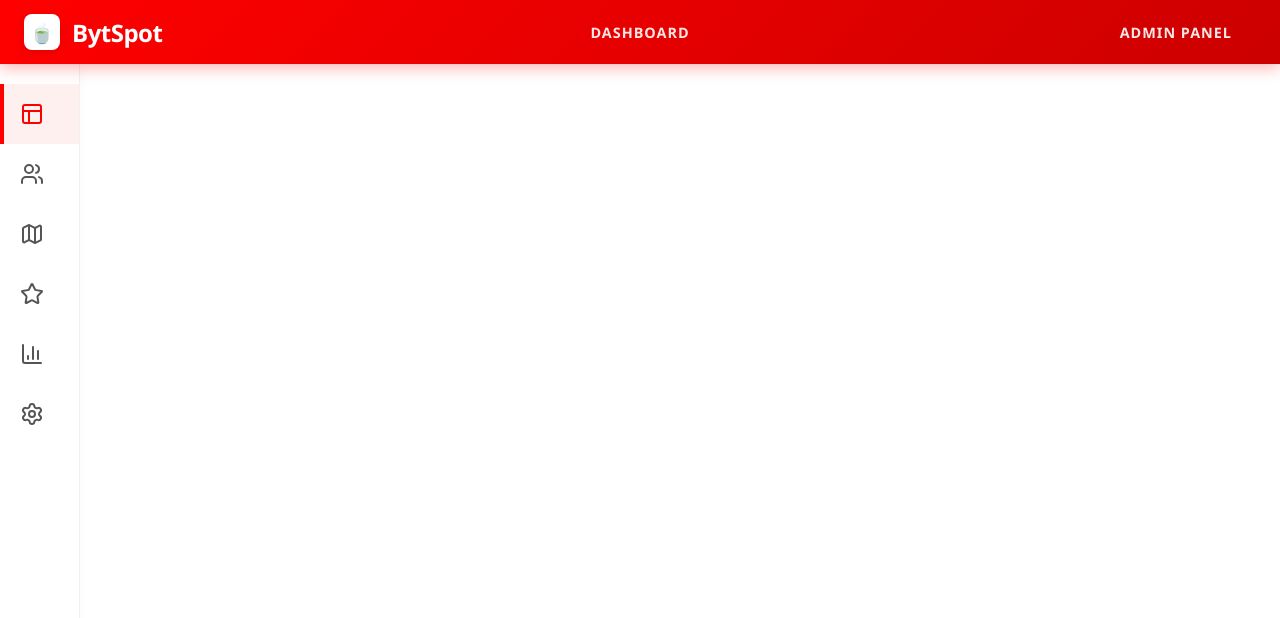
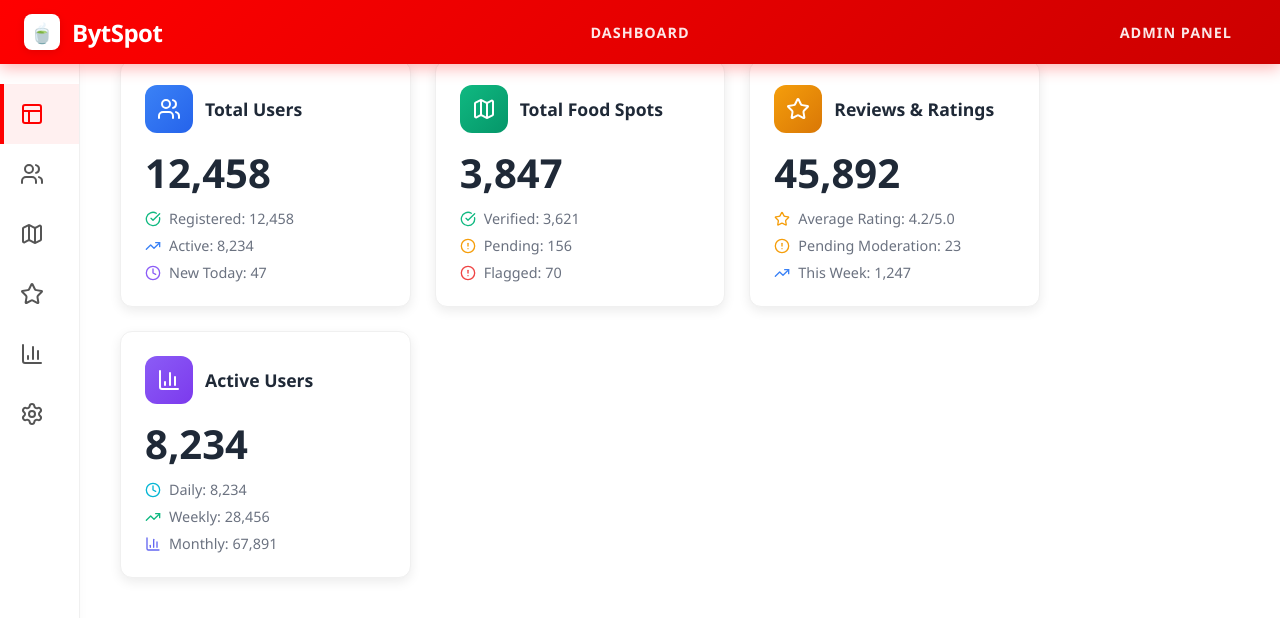
Before and after one commit to Sinxn-coder/chai-in, a React (Vite) app: page / in a window 1280 px wide. Shown: the top 618 px of the page. Built offline with nearby package versions, Linux system fonts and the light colour scheme.

Commit message:
Add comprehensive dashboard statistics cards

```diff
--- a/src/App.jsx
+++ b/src/App.jsx
@@ -1,5 +1,5 @@
 import React, { useState } from 'react';
-import { Layout, Users, Map, Star, BarChart3, Settings } from 'lucide-react';
+import { Layout, Users, Map, Star, BarChart3, Settings, TrendingUp, AlertCircle, CheckCircle, Clock } from 'lucide-react';
 
 export default function App() {
   const [activeTab, setActiveTab] = useState('dashboard');
@@ -18,10 +18,126 @@ export default function App() {
     return activeItem ? activeItem.name : 'Dashboard';
   };
 
+  const renderDashboard = () => {
+    return (
+      <div className="dashboard">
+        <div className="stats-grid">
+          {/* Total Users Card */}
+          <div className="stat-card">
+            <div className="stat-header">
+              <div className="stat-icon users">
+                <Users size={24} />
+              </div>
+              <h3>Total Users</h3>
+            </div>
+            <div className="stat-content">
+              <div className="stat-main">12,458</div>
+              <div className="stat-details">
+                <div className="stat-item">
+                  <CheckCircle size={16} className="stat-icon-small success" />
+                  <span>Registered: 12,458</span>
+                </div>
+                <div className="stat-item">
+                  <TrendingUp size={16} className="stat-icon-small active" />
+                  <span>Active: 8,234</span>
+                </div>
+                <div className="stat-item">
+                  <Clock size={16} className="stat-icon-small new" />
+                  <span>New Today: 47</span>
+                </div>
+              </div>
+            </div>
+          </div>
+
+          {/* Total Food Spots Card */}
+          <div className="stat-card">
+            <div className="stat-header">
+              <div className="stat-icon spots">
+                <Map size={24} />
+              </div>
+              <h3>Total Food Spots</h3>
+            </div>
+            <div className="stat-content">
+              <div className="stat-main">3,847</div>
+              <div className="stat-details">
+                <div className="stat-item">
+                  <CheckCircle size={16} className="stat-icon-small success" />
+                  <span>Verified: 3,621</span>
+                </div>
+                <div className="stat-item">
+                  <AlertCircle size={16} className="stat-icon-small warning" />
+                  <span>Pending: 156</span>
+                </div>
+                <div className="stat-item">
+                  <AlertCircle size={16} className="stat-icon-small danger" />
+                  <span>Flagged: 70</span>
+                </div>
+              </div>
+            </div>
+          </div>
+
+          {/* Total Reviews & Ratings Card */}
+          <div className="stat-card">
+            <div className="stat-header">
+              <div className="stat-icon reviews">
+                <Star size={24} />
+              </div>
+              <h3>Reviews & Ratings</h3>
+            </div>
+            <div className="stat-content">
+              <div className="stat-main">45,892</div>
+              <div className="stat-details">
+                <div className="stat-item">
+                  <Star size={16} className="stat-icon-small rating" />
+                  <span>Average Rating: 4.2/5.0</span>
+                </div>
+                <div className="stat-item">
+                  <AlertCircle size={16} className="stat-icon-small warning" />
+                  <span>Pending Moderation: 23</span>
+                </div>
+                <div className="stat-item">
+                  <TrendingUp size={16} className="stat-icon-small active" />
+                  <span>This Week: 1,247</span>
+                </div>
+              </div>
+            </div>
+          </div>
+
+          {/* Active Users Card */}
+          <div className="stat-card">
+            <div className="stat-header">
+              <div className="stat-icon analytics">
+                <BarChart3 size={24} />
+              </div>
+              <h3>Active Users</h3>
+            </div>
+            <div className="stat-content">
+              <div className="stat-main">8,234</div>
+              <div className="stat-details">
+                <div className="stat-item">
+                  <Clock size={16} className="stat-icon-small daily" />
+                  <span>Daily: 8,234</span>
+                </div>
+                <div className="stat-item">
+                  <TrendingUp size={16} className="stat-icon-small weekly" />
+                  <span>Weekly: 28,456</span>
+                </div>
+                <div className="stat-item">
+                  <BarChart3 size={16} className="stat-icon-small monthly" />
+                  <span>Monthly: 67,891</span>
+                </div>
+              </div>
+            </div>
+          </div>
+        </div>
+      </div>
+    );
+  };
+
   const renderContent = () => {
     switch (activeTab) {
       case 'dashboard':
-        return <div className="content-placeholder">Admin Dashboard - Overview of platform statistics, recent activities, and key metrics.</div>;
+        return renderDashboard();
       case 'users':
         return <div className="content-placeholder">User Management - View, edit, and manage user accounts, permissions, and activity.</div>;
       case 'spots':
--- a/src/index.css
+++ b/src/index.css
@@ -175,3 +175,136 @@ main {
   color: #999;
   font-style: italic;
 }
+
+/* Dashboard Styles */
+.dashboard {
+  padding: 20px 0;
+}
+
+.stats-grid {
+  display: grid;
+  grid-template-columns: repeat(auto-fit, minmax(280px, 1fr));
+  gap: 24px;
+  margin-bottom: 32px;
+}
+
+.stat-card {
+  background: #ffffff;
+  border-radius: 12px;
+  padding: 24px;
+  box-shadow: 0 4px 12px rgba(0, 0, 0, 0.08);
+  border: 1px solid #f0f0f0;
+  transition: all 0.3s ease;
+}
+
+.stat-card:hover {
+  box-shadow: 0 8px 24px rgba(0, 0, 0, 0.12);
+  transform: translateY(-2px);
+}
+
+.stat-header {
+  display: flex;
+  align-items: center;
+  gap: 12px;
+  margin-bottom: 20px;
+}
+
+.stat-icon {
+  width: 48px;
+  height: 48px;
+  border-radius: 12px;
+  display: flex;
+  align-items: center;
+  justify-content: center;
+  color: white;
+}
+
+.stat-icon.users {
+  background: linear-gradient(135deg, #3B82F6, #2563EB);
+}
+
+.stat-icon.spots {
+  background: linear-gradient(135deg, #10B981, #059669);
+}
+
+.stat-icon.reviews {
+  background: linear-gradient(135deg, #F59E0B, #D97706);
+}
+
+.stat-icon.analytics {
+  background: linear-gradient(135deg, #8B5CF6, #7C3AED);
+}
+
+.stat-header h3 {
+  font-size: 1.1rem;
+  font-weight: 700;
+  color: #1f2937;
+  margin: 0;
+}
+
+.stat-content {
+  display: flex;
+  flex-direction: column;
+  gap: 16px;
+}
+
+.stat-main {
+  font-size: 2.5rem;
+  font-weight: 800;
+  color: #1f2937;
+  line-height: 1;
+}
+
+.stat-details {
+  display: flex;
+  flex-direction: column;
+  gap: 8px;
+}
+
+.stat-item {
+  display: flex;
+  align-items: center;
+  gap: 8px;
+  font-size: 0.9rem;
+  color: #6b7280;
+}
+
+.stat-icon-small {
+  flex-shrink: 0;
+}
+
+.stat-icon-small.success {
+  color: #10B981;
+}
+
+.stat-icon-small.warning {
+  color: #F59E0B;
+}
+
+.stat-icon-small.danger {
+  color: #EF4444;
+}
+
+.stat-icon-small.active {
+  color: #3B82F6;
+}
+
+.stat-icon-small.new {
+  color: #8B5CF6;
+}
+
+.stat-icon-small.rating {
+  color: #F59E0B;
+}
+
+.stat-icon-small.daily {
+  color: #06B6D4;
+}
+
+.stat-icon-small.weekly {
+  color: #10B981;
+}
+
+.stat-icon-small.monthly {
+  color: #6366F1;
+}
```
